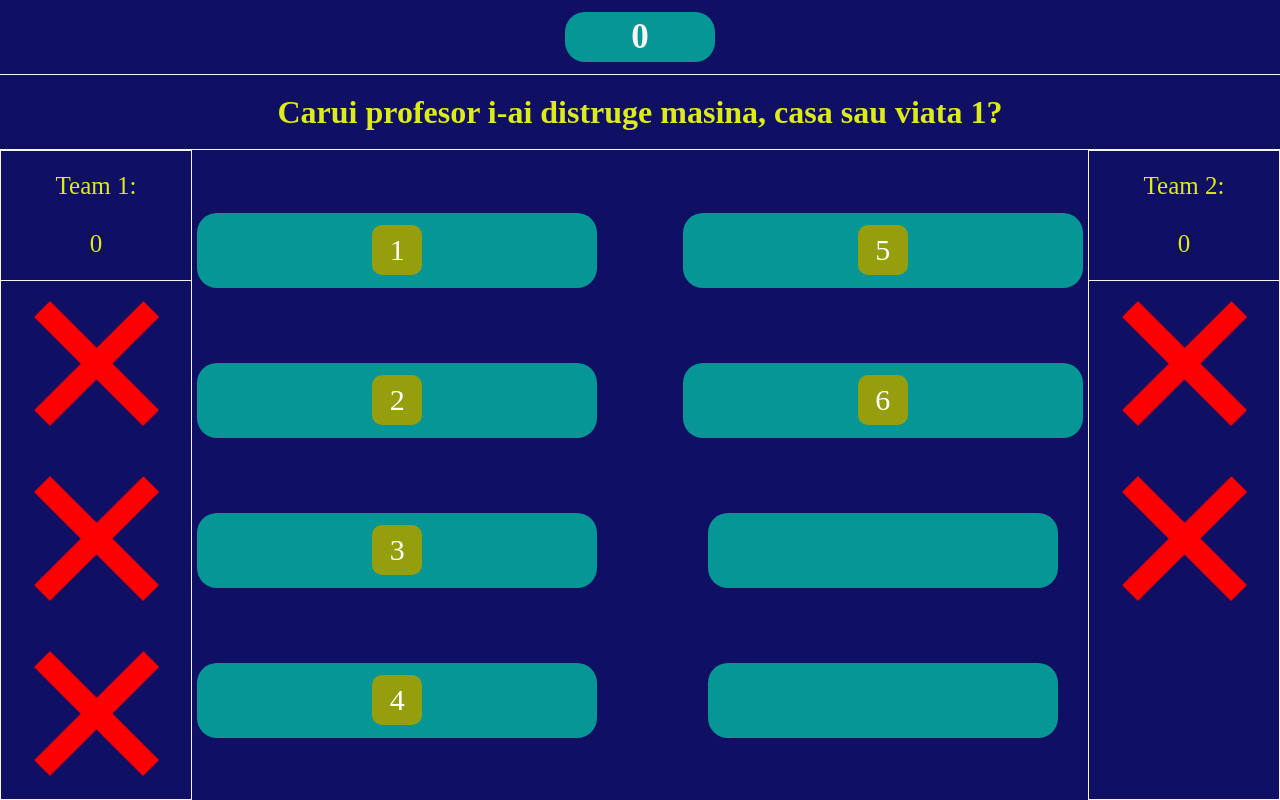
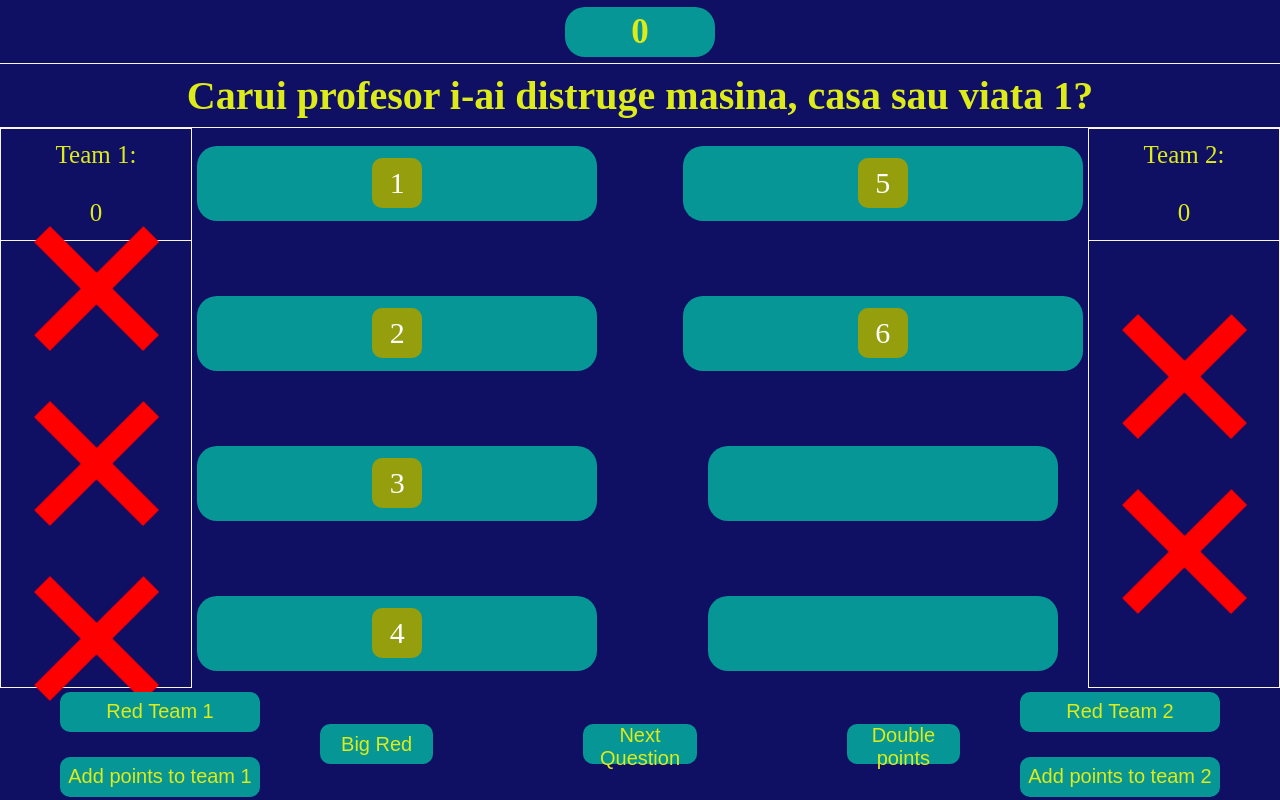
Before and after one commit to ParfeneDaniel/Ce-spun-romanii-advanced, a React (Vite) app in the folder client/: page /game in a window 1280 px wide. Built offline with nearby package versions, Linux system fonts and the light colour scheme.

Commit message:
add controller to game

```diff
--- /dev/null
+++ b/client/src/components/GameCentralController.jsx
@@ -0,0 +1,11 @@
+const GameCentralController = () => {
+  return (
+    <div className="gameCentralController">
+      <button>Big Red</button>
+      <button>Next Question</button>
+      <button>Double points</button>
+    </div>
+  );
+};
+
+export default GameCentralController;
--- a/client/src/components/GameController.jsx
+++ b/client/src/components/GameController.jsx
@@ -1,10 +1,14 @@
+import GameCentralController from "./GameCentralController";
+import GameTeamController from "./GameTeamController";
 
 const GameController = () => {
   return (
     <div className="gameController">
+      <GameTeamController numberOfTeam={1} />
+      <GameCentralController />
+      <GameTeamController numberOfTeam={2} />
+    </div>
+  );
+};
 
-    </div>
-  )
-}
-
-export default GameController
+export default GameController;
--- /dev/null
+++ b/client/src/components/GameTeamController.jsx
@@ -0,0 +1,10 @@
+const GameTeamController = ({ numberOfTeam }) => {
+  return (
+    <div className="gameTeamController">
+      <button>Red Team {numberOfTeam}</button>
+      <button>Add points to team {numberOfTeam}</button>
+    </div>
+  );
+};
+
+export default GameTeamController;
--- a/client/src/index.css
+++ b/client/src/index.css
@@ -70,7 +70,7 @@
 }
 
 .gameBackround .points {
-  height: 75px;
+  height: 8%;
   border-bottom: 1px solid whitesmoke;
   align-content: center;
   text-align: center;
@@ -85,23 +85,23 @@
   background-color: rgb(7, 150, 150);
   text-align: center;
   align-content: center;
-  color: whitesmoke;
   border-radius: 20px;
   font-size: 35px;
 }
 
 .gameBackround h1 {
-  height: 75px;
+  height: 8%;
   border-bottom: 1px solid whitesmoke;
   text-align: center;
   align-content: center;
+  font-size: 40px;
 }
 
 .mainGame {
   display: flex;
   align-items: center;
   justify-content: center;
-  height: 650px;
+  height: 70%;
 }
 
 .gameTeam {
@@ -124,10 +124,10 @@
 .imageContainer {
   display: flex;
   align-items: center;
+  justify-content: center;
   flex-direction: column;
   gap: 50px;
   height: 80%;
-  padding: 20px;
 }
 
 .imageContainer img {
@@ -192,3 +192,50 @@
   border-radius: 20px;
   cursor: pointer;
 }
+
+.gameController {
+    width: 100%;
+    height: 14%;
+    display: flex;
+    align-items: center;
+    justify-content: center;
+}
+
+.gameTeamController {
+    display: flex;
+    align-items: center;
+    justify-content: center;
+    flex-direction: column;
+    width: 25%;
+    gap: 25px;
+}
+
+.gameTeamController button {
+    font-size: 20px;
+    width: 200px;
+    background-color: rgb(7, 150, 150);
+    border-radius: 10px;
+    outline: none;
+    border: none;
+    color: rgb(221, 235, 24);
+    height: 40px;
+}
+
+.gameCentralController {
+    display: flex;
+    align-items: center;
+    justify-content: center;
+    gap: 150px;
+    width: 50%;
+}
+
+.gameCentralController button {
+    width: 200px;
+    height: 40px;
+    font-size: 20px;
+    background-color: rgb(7, 150, 150);
+    outline: none;
+    border: none;
+    border-radius: 10px;
+    color: rgb(221, 235, 24);
+}
```
